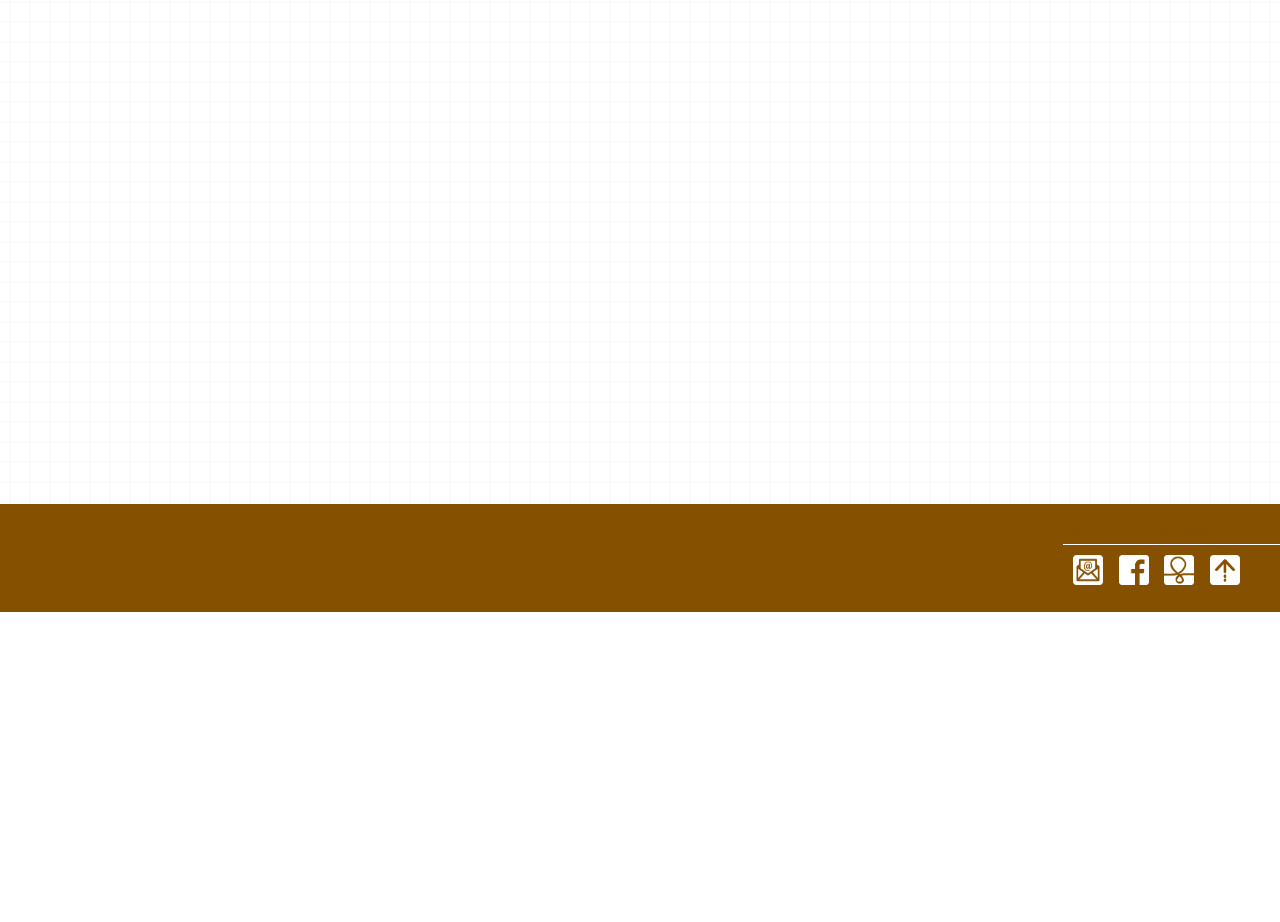
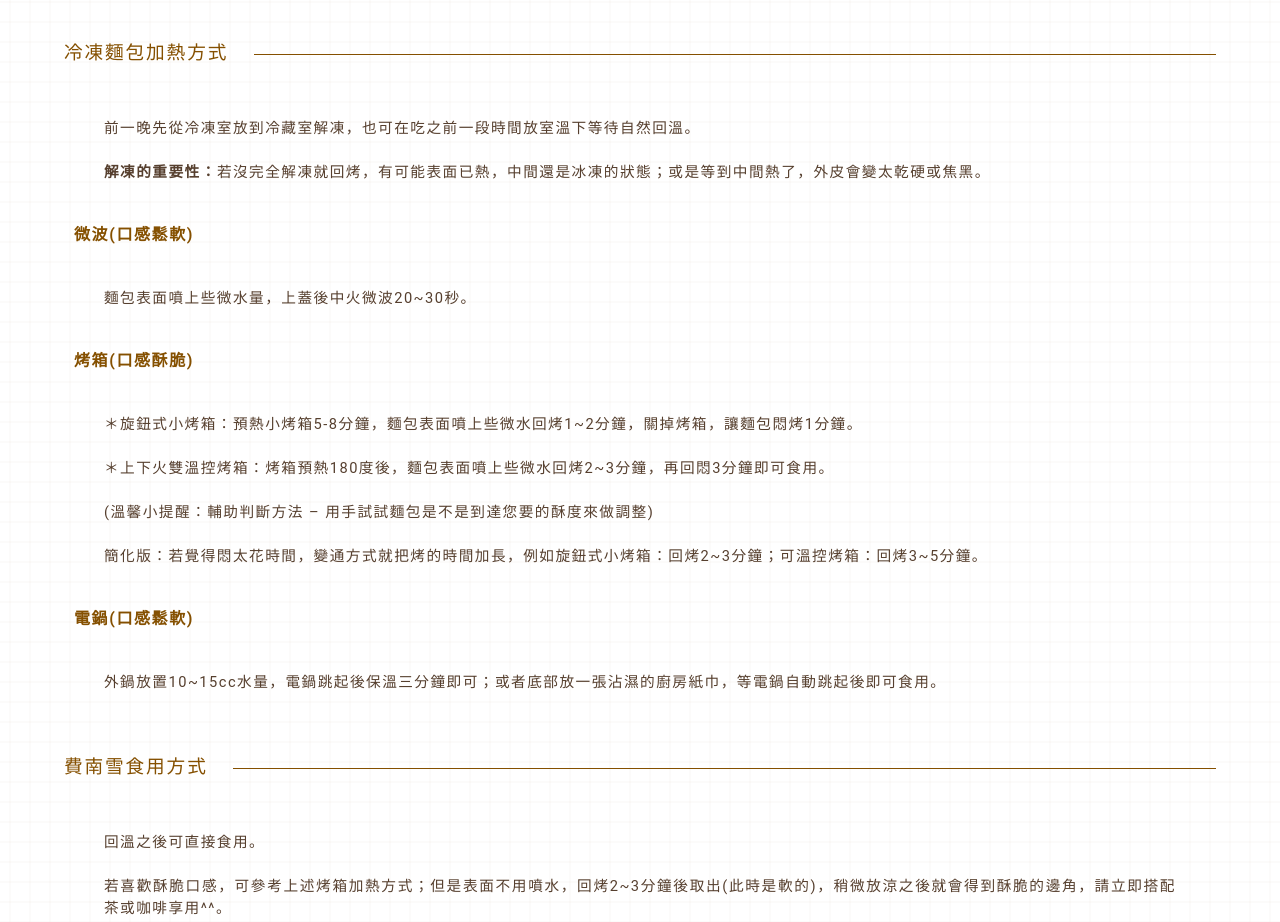
Before and after one commit to giagiar/sharonsKitchen, a plain HTML site: page tips.html in a window 1280 px wide. Shown: the part 188-1110 px from the top of the page. Before the commit the page ends 800 px from the top, so only its background shows below. Drawn offline with Linux system fonts and the light colour scheme.

Commit message:
tips 1st draft

```diff
--- a/tips.html
+++ b/tips.html
@@ -26,6 +26,31 @@
     <a href="index.html"><img class="logo" src="img/logo01.png"/></a>
 
 
+    <div class="inmiddle">
+
+        <h3 class="headTitle">冷凍麵包加熱方式</h3>
+        <p>前一晚先從冷凍室放到冷藏室解凍，也可在吃之前一段時間放室溫下等待自然回溫。<br><br>
+        <b>解凍的重要性：</b>若沒完全解凍就回烤，有可能表面已熱，中間還是冰凍的狀態；或是等到中間熱了，外皮會變太乾硬或焦黑。</p>
+
+        <h4>微波(口感鬆軟)</h4>
+        <p>麵包表面噴上些微水量，上蓋後中火微波20~30秒。</p>
+
+        <h4>烤箱(口感酥脆)</h4>
+        <p>＊旋鈕式小烤箱：預熱小烤箱5-8分鐘，麵包表面噴上些微水回烤1~2分鐘，關掉烤箱，讓麵包悶烤1分鐘。<br><br>
+        ＊上下火雙溫控烤箱：烤箱預熱180度後，麵包表面噴上些微水回烤2~3分鐘，再回悶3分鐘即可食用。<br><br>
+        (溫馨小提醒：輔助判斷方法 – 用手試試麵包是不是到達您要的酥度來做調整)<br><br>
+        簡化版：若覺得悶太花時間，變通方式就把烤的時間加長，例如旋鈕式小烤箱：回烤2~3分鐘；可溫控烤箱：回烤3~5分鐘。
+        </p>
+
+        <h4>電鍋(口感鬆軟)</h4>
+        <p>外鍋放置10~15cc水量，電鍋跳起後保溫三分鐘即可；或者底部放一張沾濕的廚房紙巾，等電鍋自動跳起後即可食用。</p>
+
+        <h3 class="headTitle">費南雪食用方式</h3>
+        <p>回溫之後可直接食用。<br><br>
+        若喜歡酥脆口感，可參考上述烤箱加熱方式；但是表面不用噴水，回烤2~3分鐘後取出(此時是軟的)，稍微放涼之後就會得到酥脆的邊角，請立即搭配茶或咖啡享用^^。
+        </p>
+    </div>
+
     <footer>
     <div class="goRight">
         <h5 style="padding-top: 10px;">© giagiar／薯比設計 | 2022</h5>
```
